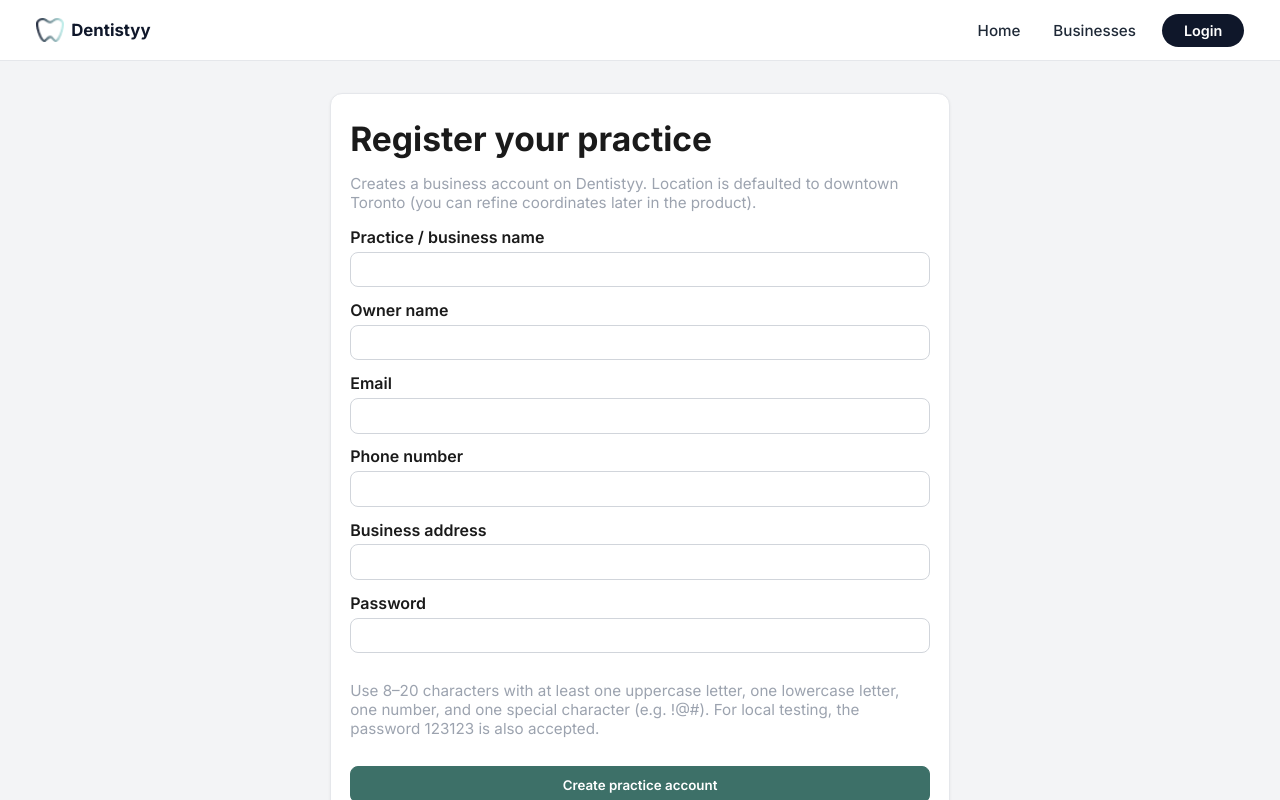
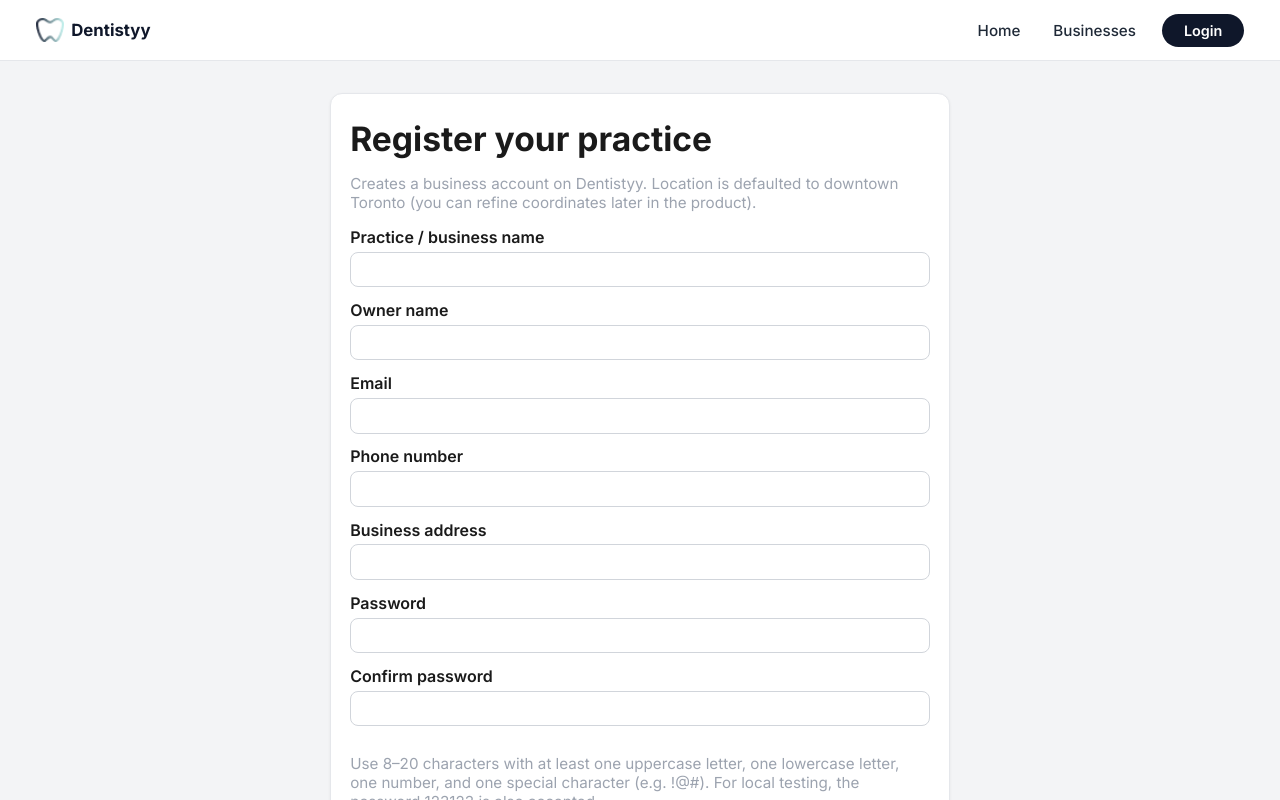
Before and after one commit to puyepuye/Dentistyy-CSC309, a React (Vite) app in the folder frontend/: page /signup/business in a window 1280 px wide. Shown: the top 800 px of the page. Built offline with nearby package versions, Linux system fonts and the light colour scheme; no server answers.

Commit message:
business sign up fix

```diff
--- a/frontend/src/pages/BusinessSignupPage.jsx
+++ b/frontend/src/pages/BusinessSignupPage.jsx
@@ -20,16 +20,26 @@ function BusinessSignupPage() {
     });
     const [loading, setLoading] = useState(false);
     const [error, setError] = useState('');
+    const [passwordConfirm, setPasswordConfirm] = useState('');
+    const [successMessage, setSuccessMessage] = useState('');
 
     function updateField(event) {
         const { name, value } = event.target;
         setFormData((prev) => ({ ...prev, [name]: value }));
     }
 
+
     async function handleSubmit(event) {
         event.preventDefault();
         setLoading(true);
         setError('');
+        setSuccessMessage('');
+
+        if (formData.password !== passwordConfirm) {
+            setError('Passwords do not match.');
+            setLoading(false);
+            return;
+        }
 
         if (!isValidPassword(formData.password)) {
             setError(`Password does not meet requirements. ${PASSWORD_HINT}`);
@@ -63,6 +73,8 @@ function BusinessSignupPage() {
             setLoading(false);
         }
     }
+    const created = Boolean(successMessage);
+
 
     return (
         <AuthFormSection
@@ -119,7 +131,23 @@ function BusinessSignupPage() {
                     value={formData.password}
                     onChange={updateField}
                     required
+                    autoComplete="new=password"
+                    maxLength={20}
                 />
+                <label>
+                    Confirm password
+                    <input
+                        name="password_confirm"
+                        type="password"
+                        value={passwordConfirm}
+                        onChange={(e) => setPasswordConfirm(e.target.value)}
+                        required
+                        autoComplete="new-password"
+                        disabled={created}
+                        // minLength={8}
+                        maxLength={20}
+                    />
+                </label>
                 <p className={styles.formHint}>{PASSWORD_HINT}</p>
                 {error && <p className={styles.error}>{error}</p>}
                 <button className={`${styles.btn} ${styles.btnPrimary}`} type="submit" disabled={loading}>
```
